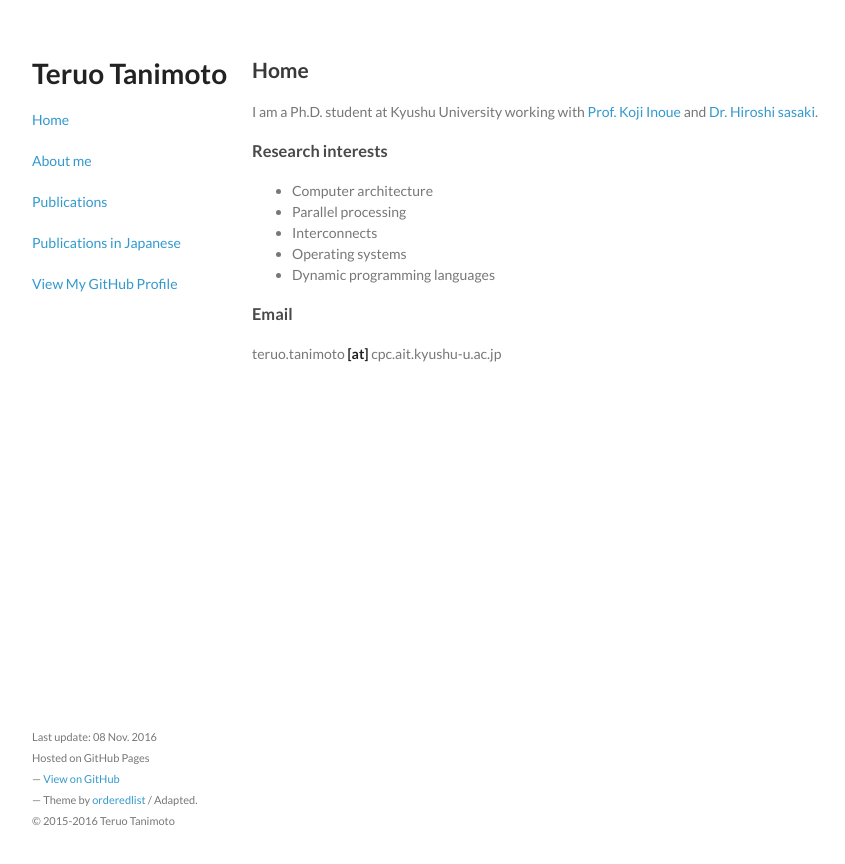
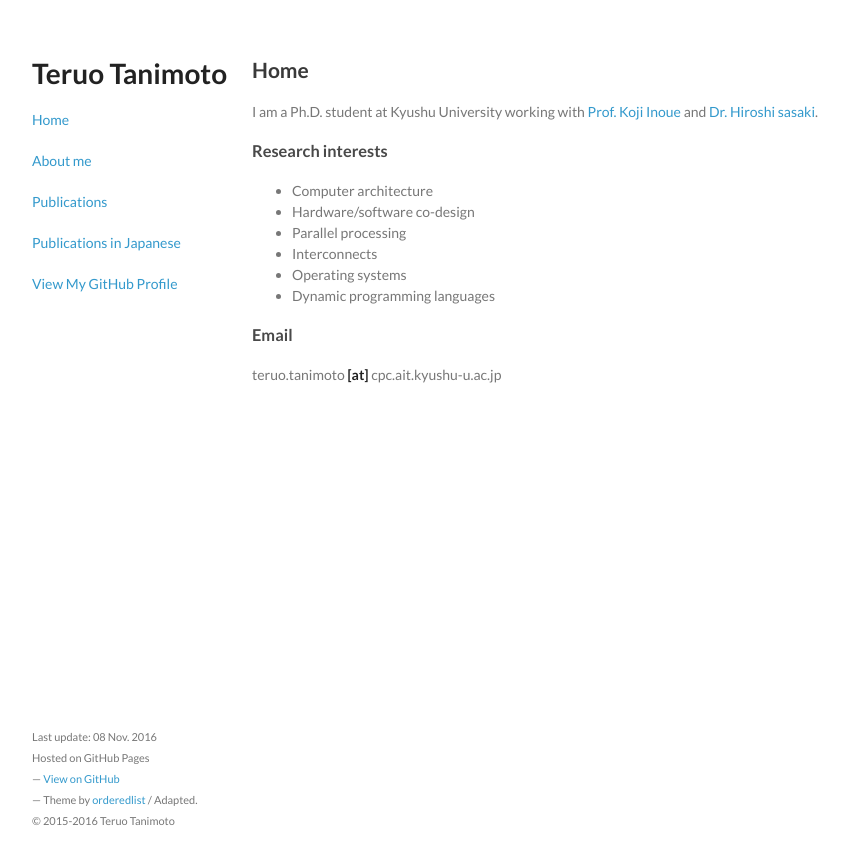
Before and after one commit to teruo41/teruo41.github.io, a Jekyll site: the page built from index.md, in a window 1280 px wide. Shown: the top 864 px of the page, without its empty margins (178-1023 px from the left). Built offline with Jekyll 4.4.1, drawn with Linux system fonts in a browser that asks for light colours.

Commit message:
Modified index page

```diff
--- a/index.md
+++ b/index.md
@@ -8,6 +8,7 @@ I am a Ph.D. student at Kyushu University working with [Prof. Koji Inoue](http:/
 
 ### Research interests
   - Computer architecture
+  - Hardware/software co-design
   - Parallel processing
   - Interconnects
   - Operating systems
```
